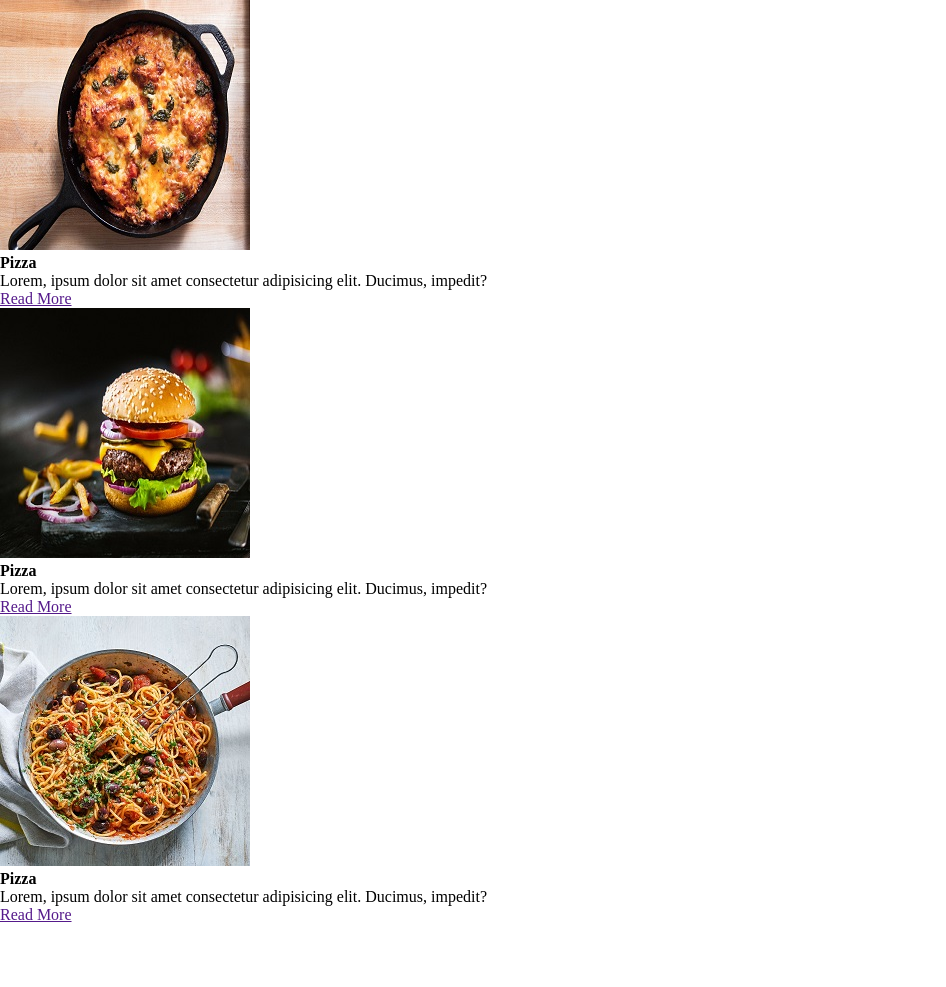
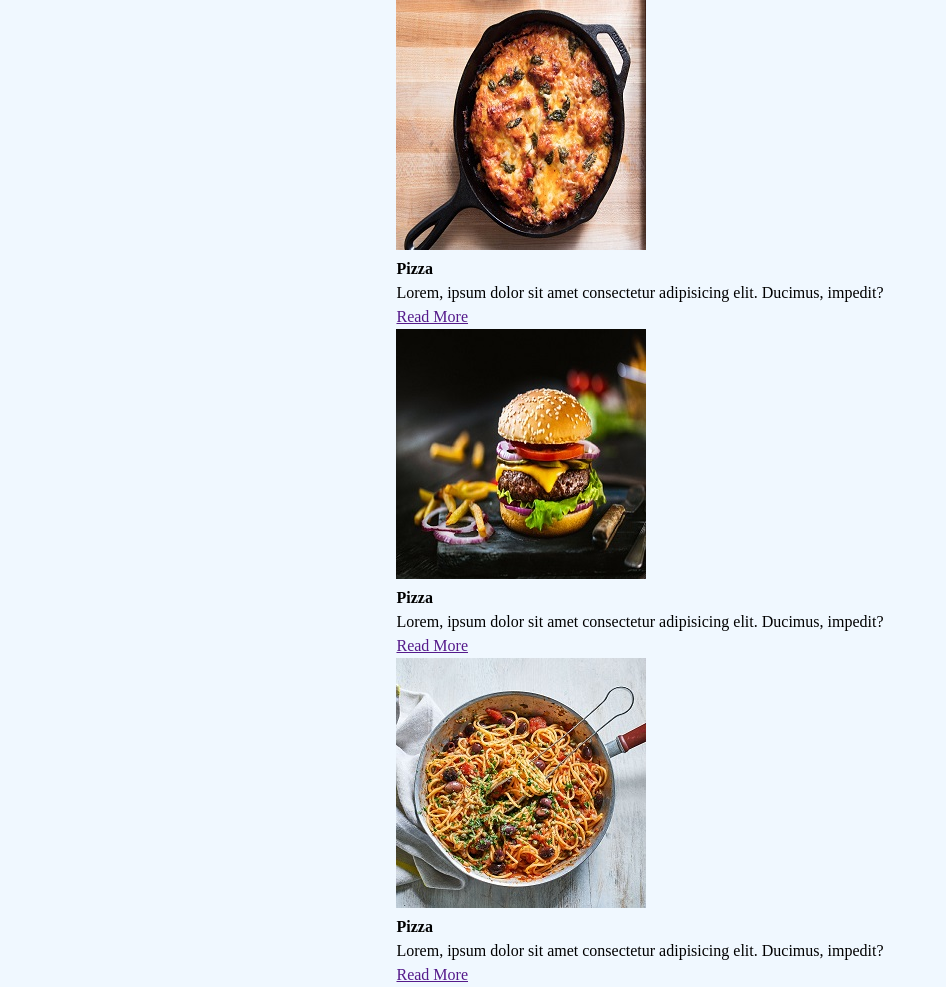
Before and after one commit to webfaisalbd/equal-height-card-using-html-css, a plain HTML site: page index.html in a window 1280 px wide. Shown: the whole page, without its empty margins (0-946 px from the left). Before the commit the page ends 924 px from the top, so only its background shows below. Drawn offline with Linux system fonts and the light colour scheme.

Commit message:
css add in body section

```diff
--- a/style.css
+++ b/style.css
@@ -3,3 +3,14 @@
     padding: 0;
     box-sizing: border-box;
 }
+
+body {
+    width: 100%;
+    min-height: 100vh;
+    display: flex;
+    justify-content: center;
+    align-items: center;
+    background-color: aliceblue;
+    line-height: 1.5;
+
+}
```
